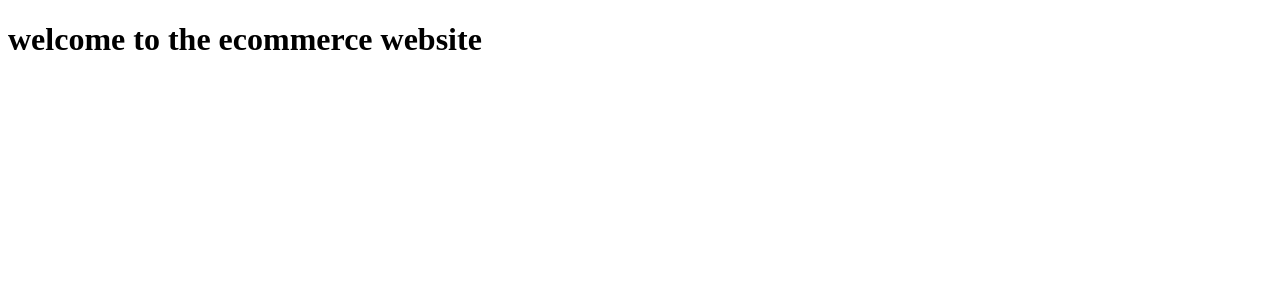
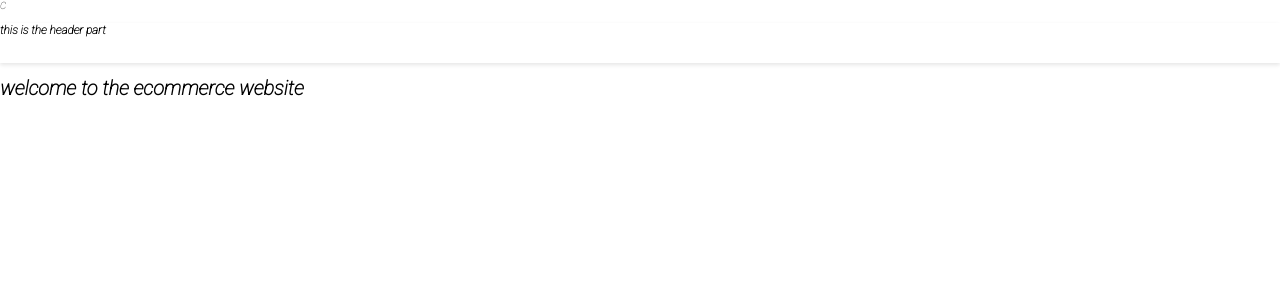
Before and after one commit to 111995abhishek/ecommerce-website, a React (Create React App) app: page / in a window 1280 px wide. Shown: the top 300 px of the page. Built offline with nearby package versions, Linux system fonts and the light colour scheme.

Commit message:
created border for header and boder styling

```diff
--- a/package.json
+++ b/package.json
@@ -9,6 +9,7 @@
     "react": "^17.0.2",
     "react-dom": "^17.0.2",
     "react-scripts": "4.0.3",
+    "sass": "^1.32.8",
     "web-vitals": "^1.1.1"
   },
   "scripts": {
--- a/public/index.html
+++ b/public/index.html
@@ -24,6 +24,9 @@
       work correctly both with client-side routing and a non-root public URL.
       Learn how to configure a non-root public URL by running `npm run build`.
     -->
+    <link rel="preconnect" href="https://fonts.gstatic.com">
+<link href="https://fonts.googleapis.com/css2?family=Roboto:ital,wght@1,100&display=swap" rel="stylesheet">
+C
     <title>React App</title>
   </head>
   <body>
--- a/src/App.js
+++ b/src/App.js
@@ -1,8 +1,11 @@
-
+import React from 'react';
+import Header from './components/header';
+import  './default.scss';
 
 function App() {
   return (
     <div className="App">
+      <Header />
       <h1>welcome to the ecommerce website</h1>
     </div>
   );
--- /dev/null
+++ b/src/components/header/index.js
@@ -0,0 +1,9 @@
+import React  from 'react';
+import './styles.scss';
+const Header = props =>(
+    <div className="header">
+        <h3>this is the header  part</h3>
+    </div>
+)
+
+export default Header;
--- /dev/null
+++ b/src/components/header/styles.scss
@@ -0,0 +1,4 @@
+.header{
+    height:40px;
+    box-shadow: 0 2px 4px 0 rgba(0,0,0,.1);
+}
--- /dev/null
+++ b/src/default.scss
@@ -0,0 +1,18 @@
+html{
+    font-size: 10px;
+}
+
+html,body{
+    height:100%;
+    padding:0;
+    margin:0;
+}
+ *{
+     -webkit-box-sizing: border-box;
+     -moz-box-sizing: border-box;
+     box-sizing: border-box;
+ }
+
+ body{
+    font-family: 'Roboto', sans-serif;
+ }
```
Also changed, not shown: 1 other file (tests, documents, lock files or other folders).
